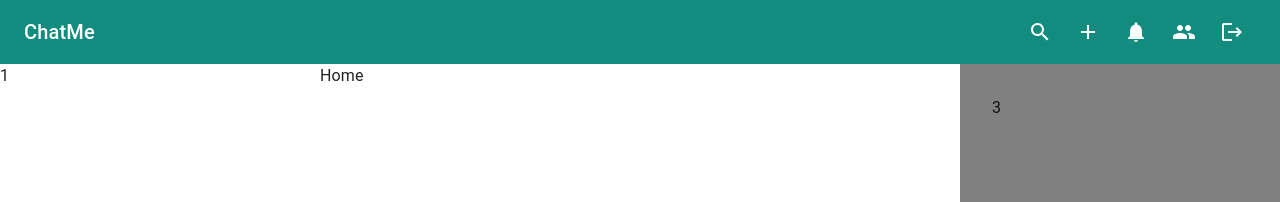
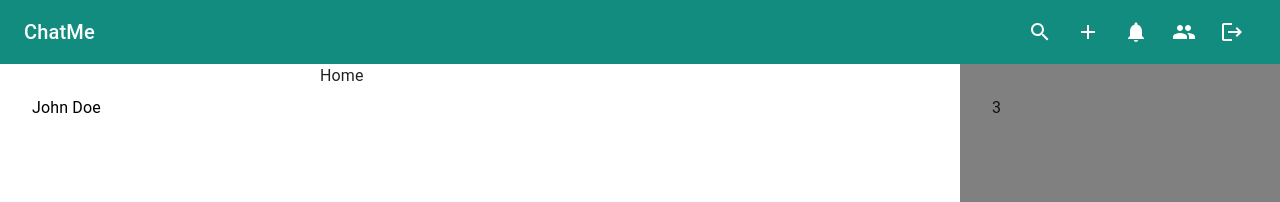
Before and after one commit to Avinash-1-10/Chat-App, a React (Vite) app in the folder client/: page / in a window 1280 px wide. Shown: the top 202 px of the page. Built offline with nearby package versions, Linux system fonts and the light colour scheme.

Commit message:
add chatItem

```diff
--- a/client/src/components/layouts/AppLayout.tsx
+++ b/client/src/components/layouts/AppLayout.tsx
@@ -2,6 +2,8 @@ import React from "react";
 import Title from "../shared/Title";
 import { Grid } from "@mui/material";
 import Header from "../shared/Header";
+import ChatList from "../specific/ChatList";
+import { sampleChats } from "../../constants/sampleData";
 
 const AppLayout = () => (WrappedComponent: React.FC) => {
   return (props: object) => {
@@ -17,7 +19,7 @@ const AppLayout = () => (WrappedComponent: React.FC) => {
             sx={{ display: { xs: "none", sm: "block" } }}
             height={"100%"}
           >
-            1
+            <ChatList chats={sampleChats}/>
           </Grid>
           <Grid item xs={12} sm={8} md={5} lg={6} height={"100%"}>
             <WrappedComponent {...props} />
--- /dev/null
+++ b/client/src/components/shared/ChatItem.tsx
@@ -0,0 +1,74 @@
+import React, { FC, memo } from 'react';
+import { Link } from '../styles/StyledComponent';
+import { Box, Stack, Typography } from '@mui/material';
+
+interface Props {
+  avatar: [];
+  name: string;
+  _id: string;
+  groupChat?: boolean;
+  sameSender?: boolean;
+  isOnline?: boolean;
+  newMessageAlert?: {
+    chatId: string;
+    count: number;
+  };
+  index: number;
+  handleDeleteChatOpen: (e: any, _id: string, groupChat: boolean) => void;
+}
+
+const ChatItem: FC<Props> = ({
+  avatar,
+  name,
+  _id,
+  groupChat = false,
+  sameSender,
+  isOnline,
+  newMessageAlert = { count: 0 },
+  index,
+  handleDeleteChatOpen,
+}) => {
+  return (
+    <Link
+      to={`/chat/${_id}`}
+      onContextMenu={(e) => handleDeleteChatOpen(e, _id, groupChat)}
+    >
+      <div
+        style={{
+          display: 'flex',
+          alignItems: 'center',
+          gap: '1rem',
+          padding: '1rem',
+          backgroundColor: sameSender ? 'lightgray' : 'unset',
+          color: sameSender ? 'black' : 'unset',
+          position: 'relative',
+        }}
+      >
+        {/* Avatar card */}
+        <Stack>
+          <Typography>{name}</Typography>
+          {newMessageAlert?.count > 0 && (
+            <Typography>{newMessageAlert?.count} new messages</Typography>
+          )}
+        </Stack>
+
+        {isOnline && (
+          <Box
+            sx={{
+              width: '100px',
+              height: '100px',
+              borderRadius: '50%',
+              position: 'absolute',
+              top: '50%',
+              right: '1rem',
+              transform: 'translateY(-50%)',
+              bgcolor: 'green',
+            }}
+          />
+        )}
+      </div>
+    </Link>
+  );
+};
+
+export default memo(ChatItem);
--- /dev/null
+++ b/client/src/components/specific/ChatList.tsx
@@ -0,0 +1,57 @@
+import { Stack } from '@mui/material';
+import React, { FC } from 'react';
+import ChatItem from '../shared/ChatItem';
+interface Props {
+  w?: string;
+  chats: {
+    avatar: string;
+    name: string;
+    _id: string;
+    groupChat: boolean;
+    sameSender: boolean;
+    isOnline: boolean;
+    members: string[];
+    newMessagesAlert: {
+      chatId: string;
+      count: number;
+    }[];
+  }[];
+  chatId: string;
+  onlineUsers: string[];
+  handleDeleteChat: (chatId: string) => void;
+}
+
+const ChatList: FC<Props> = ({
+  w = '100%',
+  chats,
+  chatId,
+  onlineUsers,
+  handleDeleteChat,
+}) => {
+  console.log(chats);
+  return (
+    <Stack width={w}>
+      {chats.map((chat, index) => {
+        const { avatar, _id, name, groupChat, members, newMessagesAlert } = chat;
+        const newMessageAlert = newMessagesAlert?.find((alert) => alert.chatId === _id);
+        const isOnline = members?.some((member) => onlineUsers?.includes(member));
+        return (
+          <ChatItem
+            key={_id}
+            avatar={avatar}
+            name={name}
+            _id={_id}
+            groupChat={groupChat}
+            sameSender={chatId === _id}
+            isOnline={isOnline}
+            newMessageAlert={newMessageAlert}
+            index={index}
+            handleDeleteChatOpen={() => handleDeleteChat(_id)}
+          />
+        );
+      })}
+    </Stack>
+  );
+};
+
+export default ChatList;
--- a/client/src/components/styles/StyledComponent.tsx
+++ b/client/src/components/styles/StyledComponent.tsx
@@ -1,14 +1,26 @@
-import {styled} from "@mui/material";
+import { styled } from '@mui/material';
+import { Link as L } from 'react-router-dom';
 
-export const VisuallyHiddenInput = styled("input")({
+export const VisuallyHiddenInput = styled('input')({
   border: 0,
-  clip: "rect(0, 0, 0, 0)",
-  clipPath: "inset(50%)",
+  clip: 'rect(0, 0, 0, 0)',
+  clipPath: 'inset(50%)',
   height: 1,
   margin: -1,
-  overflow: "hidden",
+  overflow: 'hidden',
   padding: 0,
-  position: "absolute",
-  whiteSpace: "nowrap",
+  position: 'absolute',
+  whiteSpace: 'nowrap',
   width: 1,
 });
+
+export const Link = styled(L)({
+  textDecoration: 'none',
+  color: 'black',
+  cursor: 'pointer',
+  padding: '1rem',
+  '&:hover': {
+    textDecoration: 'underline',
+    color: '#0f0f0f',
+  },
+});
--- /dev/null
+++ b/client/src/constants/sampleData.ts
@@ -0,0 +1,18 @@
+export const sampleChats = [
+    {
+      avatar:
+        'https://images.pexels.com/photos/326055/pexels-photo-326055.jpeg?auto=compress&cs=tinysrgb&w=800',
+      name: 'John Doe',
+      _id: '123',
+      groupChat: false,
+      sameSender: true,
+      isOnline: true,
+      members: ['123', '456'],
+      newMessagesAlert: [
+        {
+          chatId: '123',
+          count: 0,
+        },
+      ],
+    },
+  ];
```
